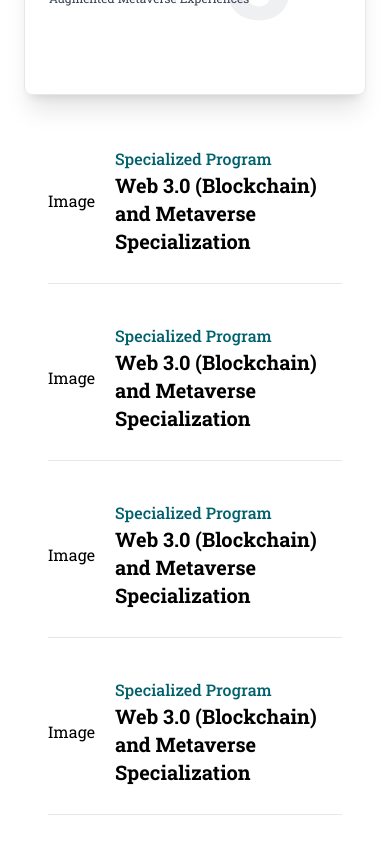
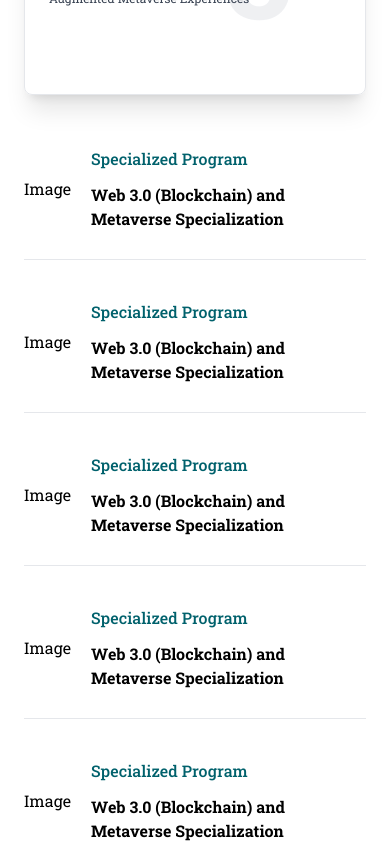
Before and after one commit to khizarwakeel/Panaverse-DAO, a Next.js app: page / in a window 390 px wide. Shown: the part 2460-3304 px from the top of the page. Built offline with nearby package versions, Linux system fonts and the light colour scheme.

Commit message:
added responsiveness

```diff
--- a/src/components/home/sections/specializedTracks.tsx
+++ b/src/components/home/sections/specializedTracks.tsx
@@ -45,7 +45,7 @@ const SpecializedTracks = () => {
               />
             </div>
           </div>
-          <div className="basis-4/12 h-full px-6 lg:py-8 py-5 cursor-pointer">
+          <div className="basis-4/12 h-full lg:px-6 lg:py-8 py-5 cursor-pointer">
             {trackData.map((data, index) => (
               <div
                 key={index}
@@ -58,7 +58,7 @@ const SpecializedTracks = () => {
                 </div>
                 <div>
                   <h4 className="text-primary font-medium">{data.track}</h4>
-                  <h3 className="font-bold text-xl">{data.trackDisc}</h3>
+                  <h3 className="font-bold md:text-xl text-base mt-3">{data.trackDisc}</h3>
                 </div>
               </div>
             ))}
```
